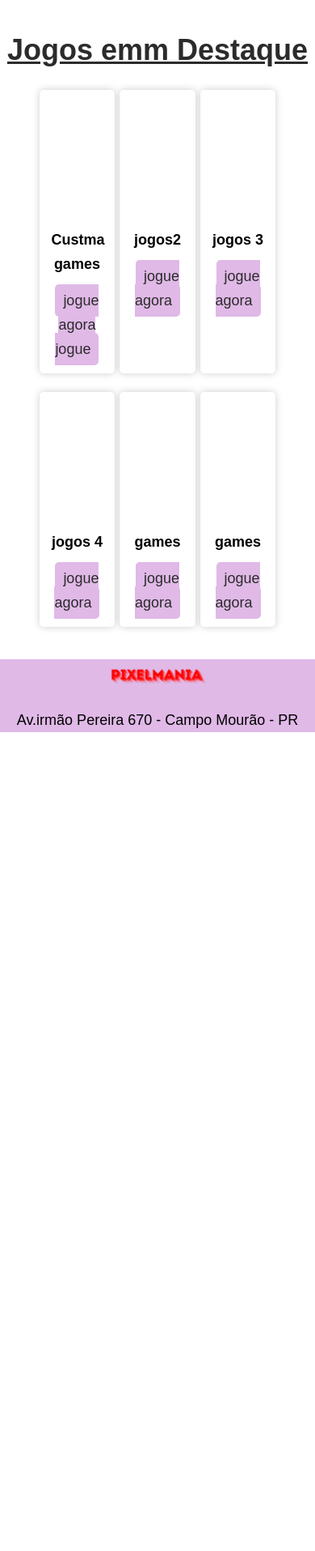
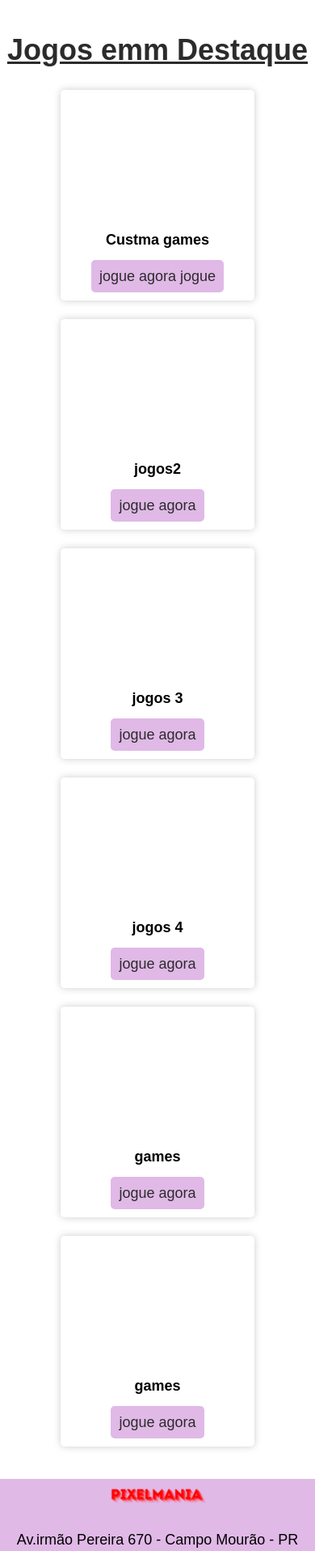
Before and after one commit to strike011/site, a PHP site: page / in a window 390 px wide; the page is wider, and only the part inside the window is pictured. Shown: the top 1915 px of that part at 81% size. Before the commit the page ends 904 px from the top of that part, so only its background shows below. Run offline with PHP 8.4, Linux system fonts and the light colour scheme; style sheets or scripts are compiled from the project's sources.

Commit message:
idiçionando responsivo

```diff
--- a/css/style.css
+++ b/css/style.css
@@ -54,7 +54,6 @@ body {
   flex-wrap: wrap;
   justify-content: center; }
   .flex .flex-card {
-    width: 24%;
     margin: 3px;
     box-shadow: 0 0 10px #ccc;
     border-radius: 5px;
--- a/css/style.min.css
+++ b/css/style.min.css
@@ -1 +1 @@
-*{margin:0;padding:0}body{font:18px arial,verdana,tahoma}.header{width:100%;height:75px;position:fixed;background:linear-gradient(to bottom,#000,rgba(0,0,0,0));font-weight:700;display:flex;justify-content:space-between;margin:auto}.header img{height:auto;margin:6px 0 10px 25px;width:180px}.header .header-nav ul{list-style:none;margin-top:28px}.header .header-nav ul li{display:inline-block}.header .header-nav ul li a{margin:20px;padding:10px;color:#2c2b2c;background:#e0b9e7;text-decoration:none;border-radius:5px;transition:all .5s}.header .header-nav ul li a:hover{background:#da0a0a}.banner .banner-img{width:100%}.container{width:1000px;margin:20px auto}.container h1{text-align:center;color:#2c2b2c;padding-bottom:25px;text-decoration:underline}.container h1 :hover{background-color:#da0a0a;border-radius:5px}.flex{display:flex;flex-wrap:wrap;justify-content:center}.flex .flex-card{width:24%;margin:3px;box-shadow:0 0 10px #ccc;border-radius:5px;text-align:center;margin-bottom:20px}.flex .flex-card iframe{width:240px}.flex .flex-img{width:100%;border-radius:5px 5px 0 0}.btn{text-decoration:none;background:#e0b9e7;color:#2c2b2c;padding:10px;border-radius:5px}.btn:hover{background:#da0a0a}p{margin:15px;line-height:30px}.footer-img{text-align:center;background:#e0b9e7}@media (max-width:420px){.header{display:none}.container{max-width:100%}.container .flex .flex-card{grid-template-columns:100%}.footer-img{width:100%}}
+*{margin:0;padding:0}body{font:18px arial,verdana,tahoma}.header{width:100%;height:75px;position:fixed;background:linear-gradient(to bottom,#000,rgba(0,0,0,0));font-weight:700;display:flex;justify-content:space-between;margin:auto}.header img{height:auto;margin:6px 0 10px 25px;width:180px}.header .header-nav ul{list-style:none;margin-top:28px}.header .header-nav ul li{display:inline-block}.header .header-nav ul li a{margin:20px;padding:10px;color:#2c2b2c;background:#e0b9e7;text-decoration:none;border-radius:5px;transition:all .5s}.header .header-nav ul li a:hover{background:#da0a0a}.banner .banner-img{width:100%}.container{width:1000px;margin:20px auto}.container h1{text-align:center;color:#2c2b2c;padding-bottom:25px;text-decoration:underline}.container h1 :hover{background-color:#da0a0a;border-radius:5px}.flex{display:flex;flex-wrap:wrap;justify-content:center}.flex .flex-card{margin:3px;box-shadow:0 0 10px #ccc;border-radius:5px;text-align:center;margin-bottom:20px}.flex .flex-card iframe{width:240px}.flex .flex-img{width:100%;border-radius:5px 5px 0 0}.btn{text-decoration:none;background:#e0b9e7;color:#2c2b2c;padding:10px;border-radius:5px}.btn:hover{background:#da0a0a}p{margin:15px;line-height:30px}.footer-img{text-align:center;background:#e0b9e7}@media (max-width:420px){.header{display:none}.container{max-width:100%}.container .flex .flex-card{grid-template-columns:100%}.footer-img{width:100%}}
--- a/css/style.scss
+++ b/css/style.scss
@@ -84,7 +84,7 @@ body{
     flex-wrap:wrap;
     justify-content: center;
     & &-card{
-        width: 24%;
+
         margin: 3px;
         box-shadow: 0 0 10px #ccc;
         border-radius: 5px;
```
Also changed, not shown: 1 other file.
